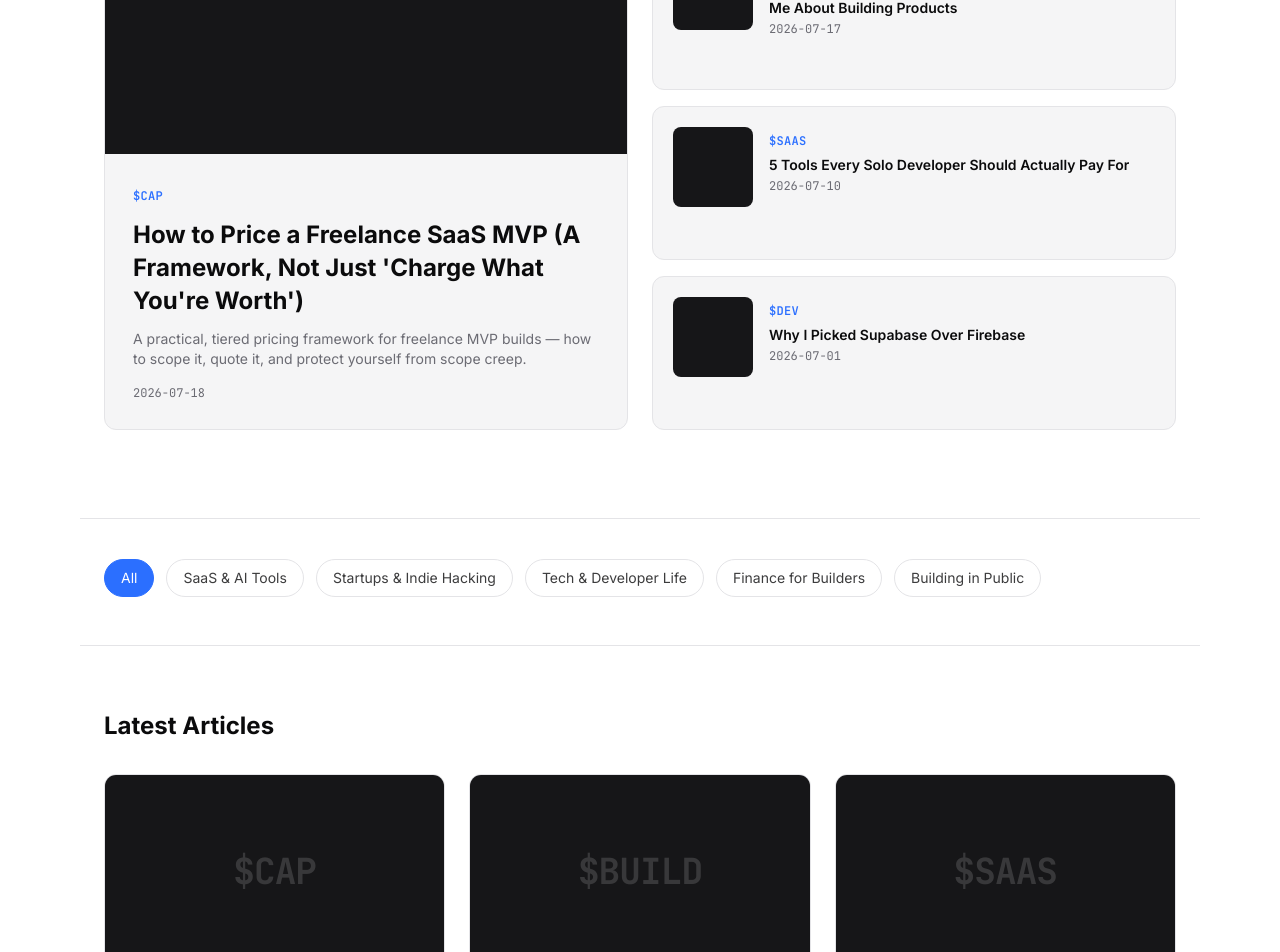
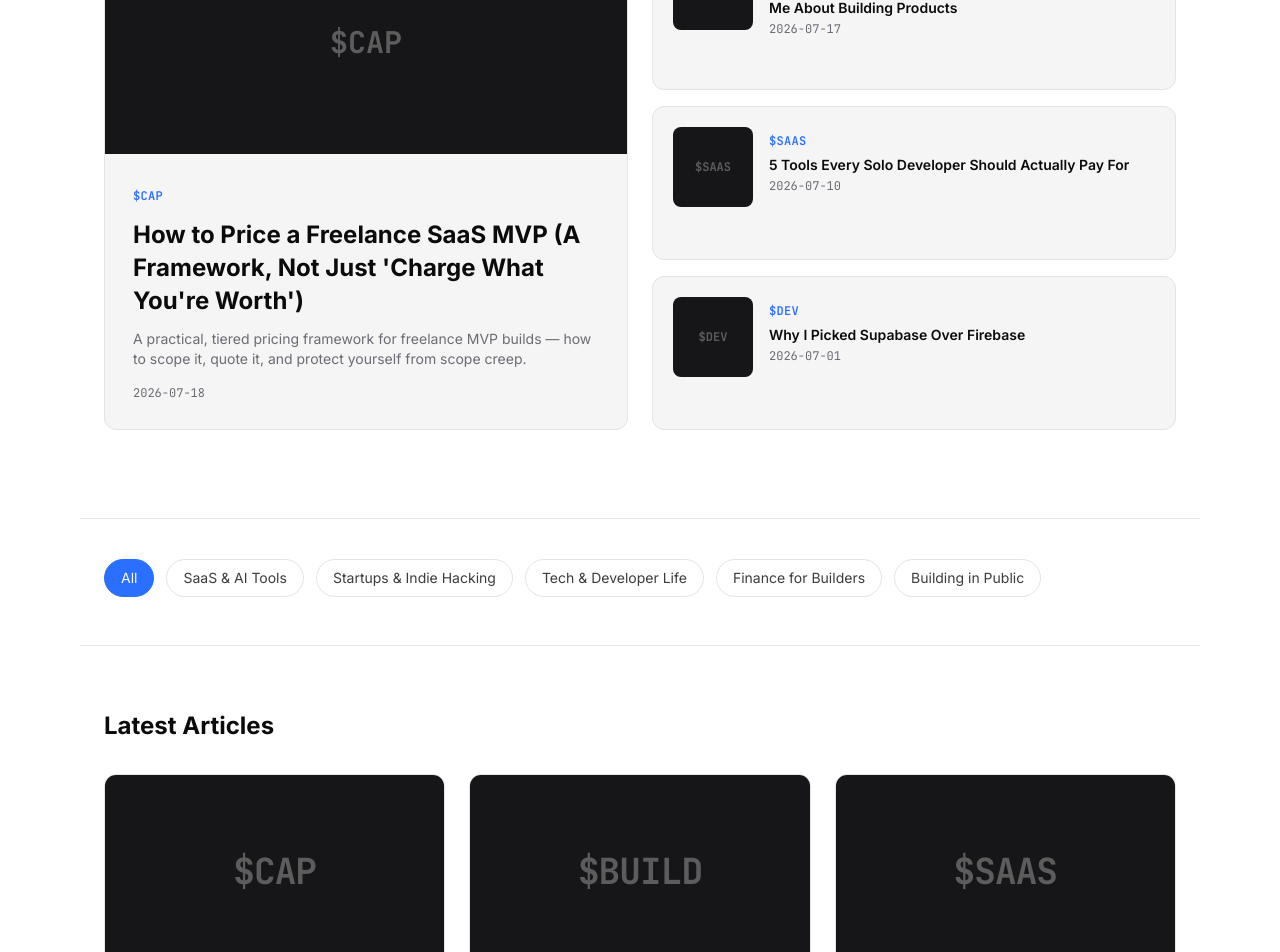
Before and after one commit to JenariusGanlary/jenariusganlary, a Next.js app: page / in a window 1280 px wide. Shown: the part 860-1812 px from the top of the page. Built offline with nearby package versions, Linux system fonts and the light colour scheme.

Commit message:
Fix fallback thumbnail visibility on featured/supporting cards

```diff
--- a/app/blog/page.tsx
+++ b/app/blog/page.tsx
@@ -1,6 +1,7 @@
 import type { Metadata } from "next";
 import { getAllPosts } from "@/lib/posts";
 import CategoryTag from "@/components/CategoryTag";
+import { CATEGORIES } from "@/lib/categories";
 import CategoryFilterFull from "@/components/CategoryFilterFull";
 import Link from "next/link";
 
@@ -22,7 +23,15 @@ export default function BlogPage() {
           href={`/blog/${featured.slug}`}
           className="block mb-12 rounded-xl overflow-hidden border border-line bg-surface hover:border-[#2a2a2e] transition-colors"
         >
-          <div className="aspect-[21/9] bg-[#161618]" />
+          <div className="aspect-[21/9] bg-[#161618] flex items-center justify-center overflow-hidden">
+            {featured.thumbnail ? (
+              <img src={featured.thumbnail} alt={featured.title} className="w-full h-full object-cover" />
+            ) : (
+              <span className="text-white/30 text-4xl font-bold font-mono">
+                {CATEGORIES.find((c) => c.slug === featured.category)?.ticker}
+              </span>
+            )}
+          </div>
           <div className="p-6 md:p-8">
             <CategoryTag category={featured.category} />
             <h2 className="text-2xl md:text-3xl font-bold mt-3 mb-2 text-foreground leading-snug">
--- a/app/page.tsx
+++ b/app/page.tsx
@@ -1,6 +1,7 @@
 import Link from "next/link";
 import { getAllPosts } from "@/lib/posts";
 import CategoryTag from "@/components/CategoryTag";
+import { CATEGORIES } from "@/lib/categories";
 import TypewriterRoles from "@/components/TypewriterRoles";
 import HeroHeadline from "@/components/HeroHeadline";
 import HomeCategoriesAndLatest from "@/components/HomeCategoriesAndLatest";
@@ -46,7 +47,15 @@ export default function Home() {
               href={`/blog/${featured.slug}`}
               className="rounded-xl overflow-hidden bg-surface border border-line hover:border-[#2a2a2e] transition-colors"
             >
-              <div className="h-44 md:h-56 bg-[#161618]" />
+              <div className="h-44 md:h-56 bg-[#161618] flex items-center justify-center overflow-hidden">
+                {featured.thumbnail ? (
+                  <img src={featured.thumbnail} alt={featured.title} className="w-full h-full object-cover" />
+                ) : (
+                  <span className="text-white/30 text-3xl font-bold font-mono">
+                    {CATEGORIES.find((c) => c.slug === featured.category)?.ticker}
+                  </span>
+                )}
+              </div>
               <div className="p-5 md:p-7">
                 <CategoryTag category={featured.category} />
                 <h2 className="text-xl md:text-2xl font-bold mt-3 mb-3 text-foreground leading-snug">{featured.title}</h2>
@@ -62,7 +71,15 @@ export default function Home() {
                   href={`/blog/${post.slug}`}
                   className="rounded-xl bg-surface border border-line hover:border-[#2a2a2e] transition-colors p-5 flex gap-4"
                 >
-                  <div className="w-16 h-16 md:w-20 md:h-20 rounded-lg shrink-0 bg-[#161618]" />
+                  <div className="w-16 h-16 md:w-20 md:h-20 rounded-lg shrink-0 bg-[#161618] flex items-center justify-center overflow-hidden">
+                    {post.thumbnail ? (
+                      <img src={post.thumbnail} alt={post.title} className="w-full h-full object-cover" />
+                    ) : (
+                      <span className="text-white/30 text-xs font-bold font-mono">
+                        {CATEGORIES.find((c) => c.slug === post.category)?.ticker}
+                      </span>
+                    )}
+                  </div>
                   <div className="min-w-0">
                     <CategoryTag category={post.category} />
                     <h3 className="font-semibold text-sm mt-1 mb-1 leading-snug text-foreground line-clamp-2">
--- a/components/PostCard.tsx
+++ b/components/PostCard.tsx
@@ -1,7 +1,4 @@
-"use client";
-
 import Link from "next/link";
-import { motion } from "framer-motion";
 import CategoryTag from "./CategoryTag";
 import { CATEGORIES } from "@/lib/categories";
 import type { Post } from "@/lib/posts";
@@ -10,13 +7,7 @@ export default function PostCard({ post, index = 0 }: { post: Post; index?: numb
   const ticker = CATEGORIES.find((c) => c.slug === post.category)?.ticker;
 
   return (
-    <motion.div
-      initial={{ opacity: 0, y: 20 }}
-      whileInView={{ opacity: 1, y: 0 }}
-      viewport={{ once: true, margin: "-40px" }}
-      transition={{ duration: 0.4, delay: (index % 6) * 0.06, ease: "easeOut" }}
-      className="h-full"
-    >
+    <div className="h-full">
       <Link
         href={`/blog/${post.slug}`}
         className="flex flex-col h-full rounded-xl overflow-hidden bg-surface border border-line hover:border-accent hover:-translate-y-1 hover:shadow-lg transition-all duration-200"
@@ -25,7 +16,7 @@ export default function PostCard({ post, index = 0 }: { post: Post; index?: numb
           {post.thumbnail ? (
             <img src={post.thumbnail} alt={post.title} className="w-full h-full object-cover" />
           ) : (
-            <span className="text-white/15 text-4xl font-bold tracking-tight font-mono">{ticker}</span>
+            <span className="text-white/30 text-4xl font-bold tracking-tight font-mono">{ticker}</span>
           )}
         </div>
         <div className="p-5 md:p-6 flex flex-col flex-1">
@@ -39,6 +30,6 @@ export default function PostCard({ post, index = 0 }: { post: Post; index?: numb
           <p className="text-xs text-mute font-mono mt-auto">{post.date}</p>
         </div>
       </Link>
-    </motion.div>
+    </div>
   );
 }
```
Also changed, not shown: public/images/pricing-tiers-cover.svg.
